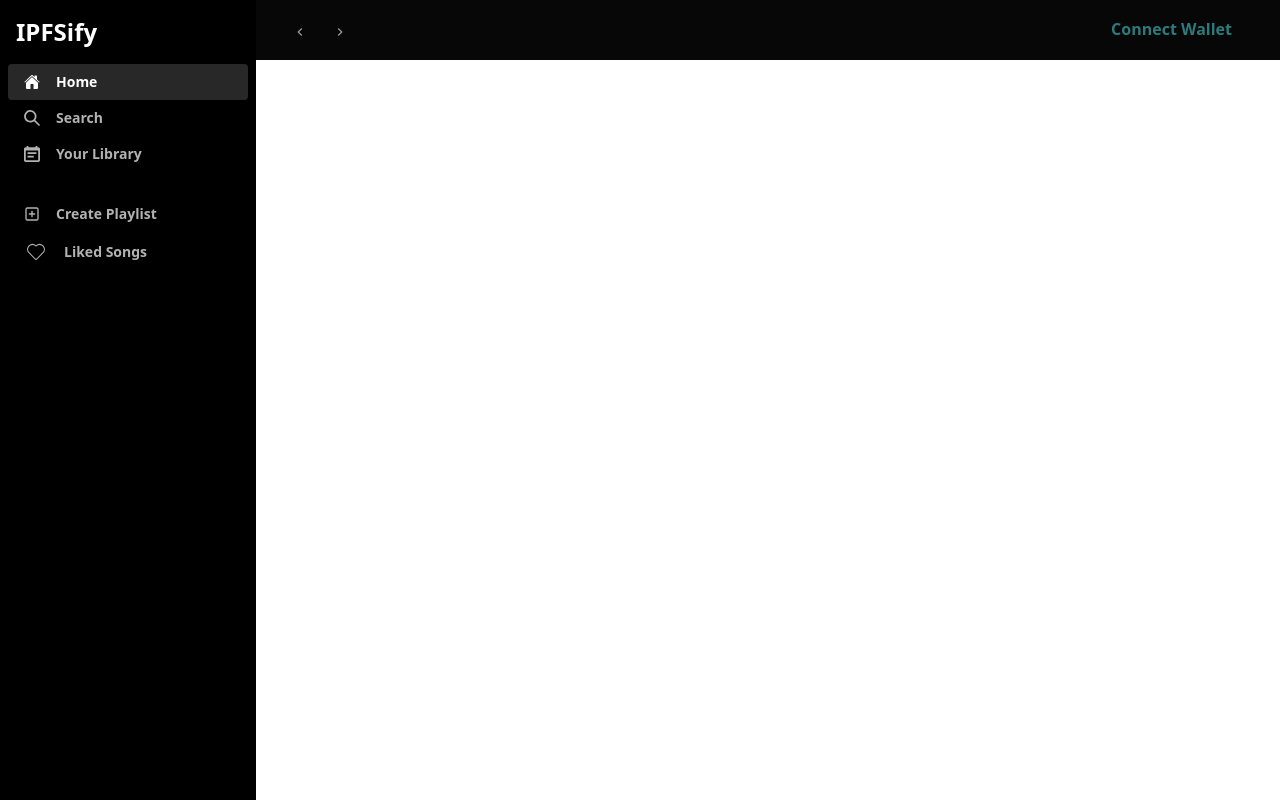
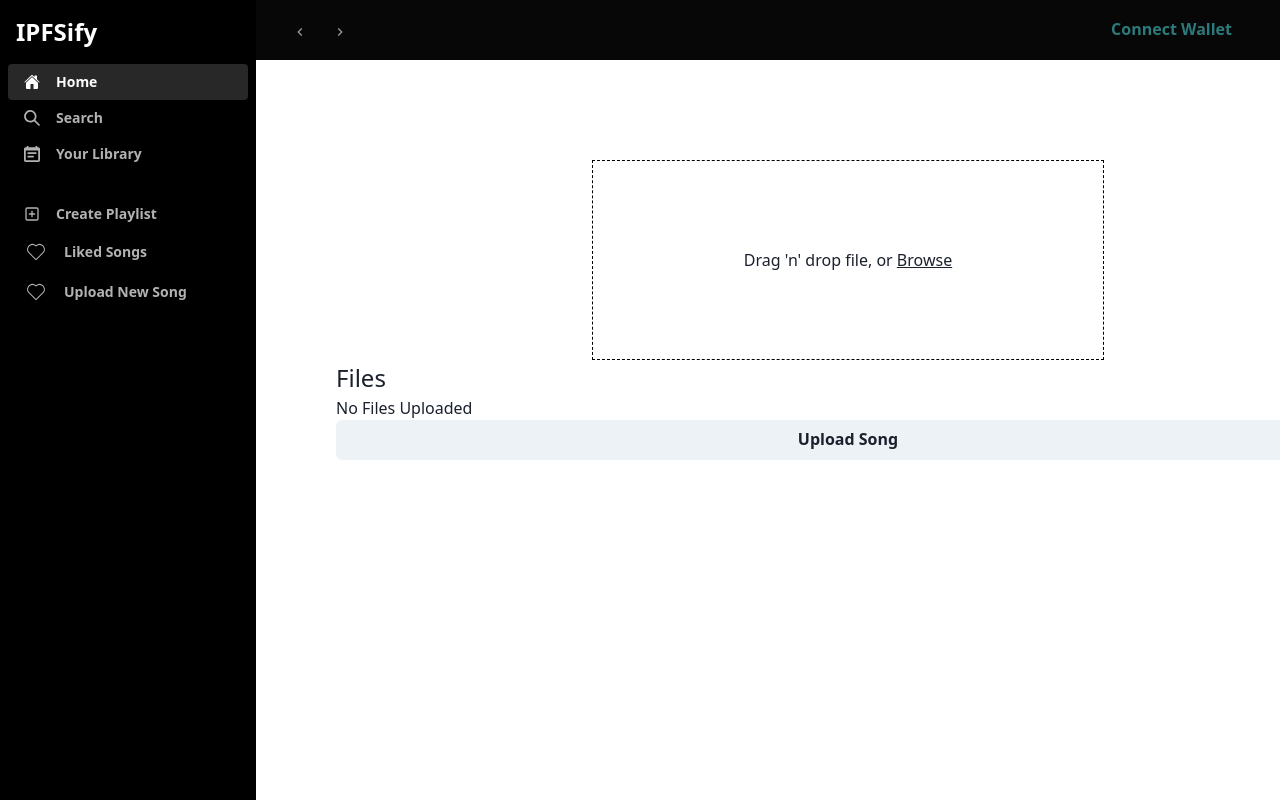
Before and after one commit to dr4g0n369/IPFSify, a React (Vite) app in the folder client/: page /upload-song in a window 1280 px wide. Built offline with nearby package versions, Linux system fonts and the light colour scheme.

Commit message:
upload song ui

```diff
--- a/client/package.json
+++ b/client/package.json
@@ -15,11 +15,15 @@
     "@emotion/react": "^11.13.0",
     "@emotion/styled": "^11.13.0",
     "@walletconnect/web3wallet": "^1.14.0",
+    "axios": "^1.7.4",
     "framer-motion": "^11.3.28",
     "react": "^18.2.0",
     "react-dom": "^18.2.0",
+    "react-drag-drop-files": "^2.3.10",
+    "react-dropzone": "^14.2.3",
     "react-icons": "^5.3.0",
-    "react-router-dom": "^6.26.1"
+    "react-router-dom": "^6.26.1",
+    "web3": "^4.11.1"
   },
   "devDependencies": {
     "@types/react": "^18.2.66",
--- a/client/src/App.jsx
+++ b/client/src/App.jsx
@@ -15,6 +15,7 @@ import DrawerComp from "./components/DrawerComp";
 import Header from "./components/Header";
 import Main from "./components/Main";
 import Search from "./components/Search";
+import UploadSong from "./components/UploadSong";
 
 function App() {
   const contentWrapperRef = useRef();
@@ -29,6 +30,8 @@ function App() {
               <Routes>
                 <Route path="/" element={<Main />} />
                 <Route path="/search" element={<Search />} />
+                <Route path="/upload-song" element={<UploadSong/>} />
+
               </Routes>
             </div>
           </Box>
--- a/client/src/components/Navbar.jsx
+++ b/client/src/components/Navbar.jsx
@@ -65,6 +65,13 @@ function Navbar() {
       icon: <CiHeart className="h-6 w-6" />,
       action: () => handleProtectedNavigation("/liked-songs"),
     },
+    {
+      label: "Upload New Song",
+      classes: navItemClasses,
+      icon: <CiHeart className="h-6 w-6" />,
+      action: () => handleProtectedNavigation("/upload-song"),
+    },
+
   ];
 
   return (
--- /dev/null
+++ b/client/src/components/UploadSong.jsx
@@ -0,0 +1,67 @@
+import React, { useState } from "react";
+import { useDropzone } from "react-dropzone";
+import { Button, Text } from "@chakra-ui/react";
+import axios from "axios";
+function UploadSong() {
+  const { acceptedFiles, getRootProps, getInputProps } = useDropzone();
+  const handleFileUpload = () => {
+    const formData = new FormData();
+    formData.append("file", acceptedFiles[0]);
+    axios.post("http://localhost:3000/upload", {
+      method: "POST",
+      body: formData,
+    })
+      .then((response) => response.json())
+      .then((result) => {
+        console.log("Success:", result);
+      })
+      .catch((error) => {
+        console.error("Error:", error);
+      });
+  }
+  const files = acceptedFiles.map((file) => (
+    <li key={file.path}>
+      {file.path} - {file.size/1024} KB
+    </li>
+  ));
+
+  return (
+    <section className="container m-20 flex flex-col justify-center align-center" >
+      {/* <Text fontSize={"xx-large"} >Upload Song</Text> */}
+      <div
+        {...getRootProps({
+          className: "dropzone",
+          style: {
+            border: "1px dashed black",
+            width: "50%",
+            margin: "auto",
+            padding: "20px",
+            textAlign: "center",
+            display: "flex",
+            flexDirection: "column",
+            justifyContent: "center",
+            alignItems: "center",
+            marginTop: "20px",
+            height: "200px",
+            cursor: "pointer",
+          },
+        })}
+      >
+        <input {...getInputProps()} />
+        <p>
+          Drag 'n' drop file, or <span className="underline">Browse</span>
+        </p>
+      </div>
+      <aside>
+        <Text fontSize={"x-large"}>Files</Text>
+        {
+          files && files.length > 0 ? <Text fontSize={"large"}>You have uploaded {files.length} files</Text> : "No Files Uploaded"
+        }
+        <ul>{files}</ul>
+      </aside>
+      <Button onClick={handleFileUpload}>Upload Song</Button>
+    </section>
+  );
+}
+
+export default UploadSong;
```
Also changed, not shown: 1 other file (tests, documents, lock files or other folders).
